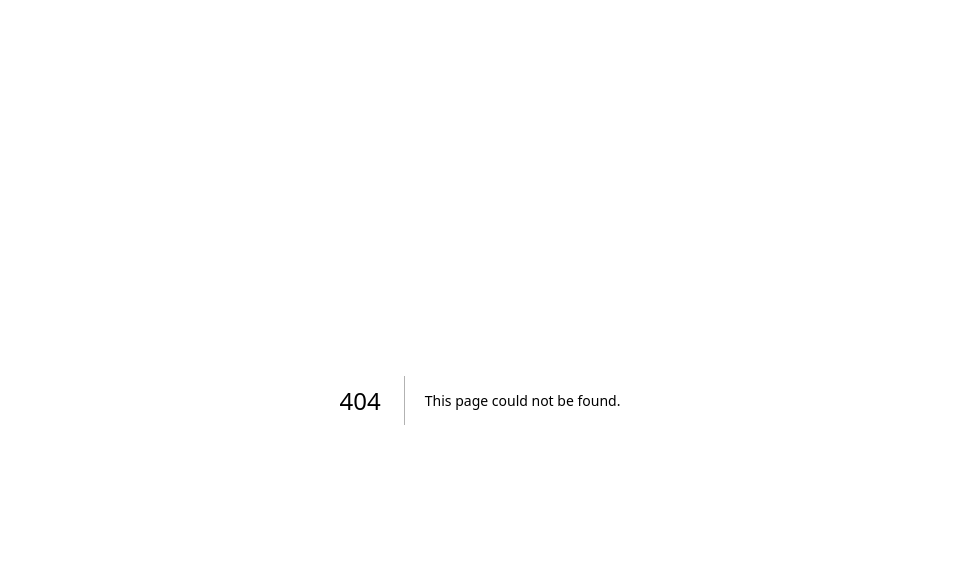
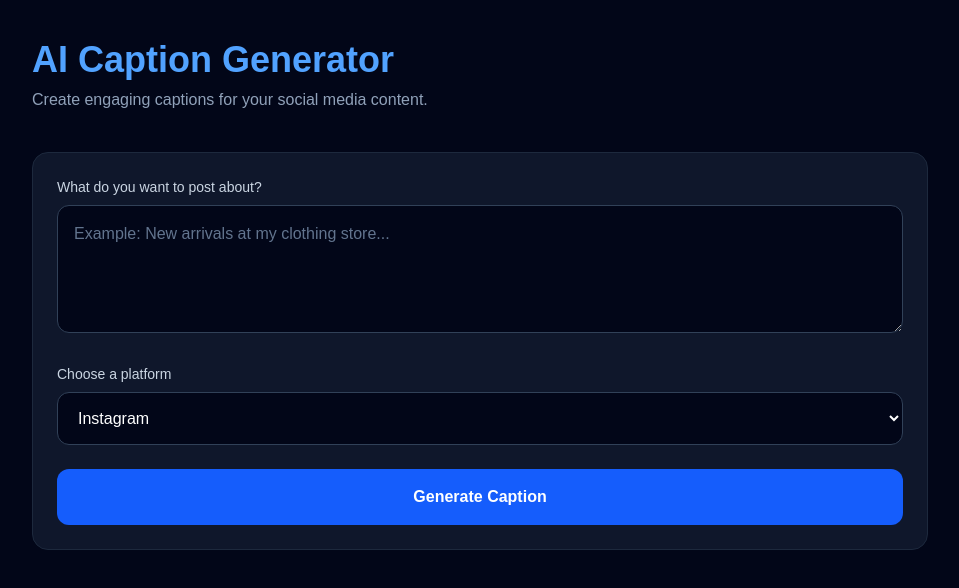
Before and after one commit to Mutuku-726/PROMPTEDMINDS, a Next.js app: page /captions in a window 1280 px wide. Before the commit this address had no page. Shown: the top 588 px of the page, without its empty margins (160-1119 px from the left). Built offline with nearby package versions, Linux system fonts and the light colour scheme.

Commit message:
Build AI caption generator UI

```diff
--- /dev/null
+++ b/app/captions/page.tsx
@@ -0,0 +1,69 @@
+"use client";
+
+import { useState } from "react";
+
+export default function CaptionsPage() {
+  const [topic, setTopic] = useState("");
+  const [platform, setPlatform] = useState("Instagram");
+  const [caption, setCaption] = useState("");
+
+  return (
+    <main className="min-h-screen bg-slate-950 text-white p-10">
+      <div className="max-w-4xl mx-auto">
+
+        <h1 className="text-4xl font-bold text-blue-400">
+          AI Caption Generator
+        </h1>
+
+        <p className="mt-2 text-slate-400">
+          Create engaging captions for your social media content.
+        </p>
+
+        <div className="mt-10 bg-slate-900 border border-slate-800 rounded-2xl p-6">
+
+          <label className="block text-sm font-medium text-slate-300 mb-2">
+            What do you want to post about?
+          </label>
+
+          <textarea
+            value={topic}
+            onChange={(e) => setTopic(e.target.value)}
+            placeholder="Example: New arrivals at my clothing store..."
+            className="w-full min-h-32 bg-slate-950 border border-slate-700 rounded-xl p-4 text-white placeholder-slate-500 focus:outline-none focus:border-blue-500"
+          />
+
+          <div className="mt-6">
+            <label className="block text-sm font-medium text-slate-300 mb-2">
+              Choose a platform
+            </label>
+
+            <select
+              value={platform}
+              onChange={(e) => setPlatform(e.target.value)}
+              className="w-full bg-slate-950 border border-slate-700 rounded-xl p-4 text-white focus:outline-none focus:border-blue-500"
+            >
+              <option>Instagram</option>
+              <option>Facebook</option>
+              <option>TikTok</option>
+              <option>LinkedIn</option>
+              <option>X</option>
+            </select>
+          </div>
+<button
+  onClick={() => setCaption(`New arrivals are here! Discover our latest collection on ${platform}.`)}
+  className="mt-6 w-full bg-blue-600 hover:bg-blue-500 px-6 py-4 rounded-xl font-semibold"
+>
+  Generate Caption
+</button>
+{caption && (
+  <div className="mt-6 bg-slate-800 p-6 rounded-xl">
+    <h2 className="text-xl font-semibold">Generated Caption</h2>
+    <p className="mt-3 text-slate-300">{caption}</p>
+  </div>
+)}
+        </div>
+
+      </div>
+    </main>
+  );
+}
```
